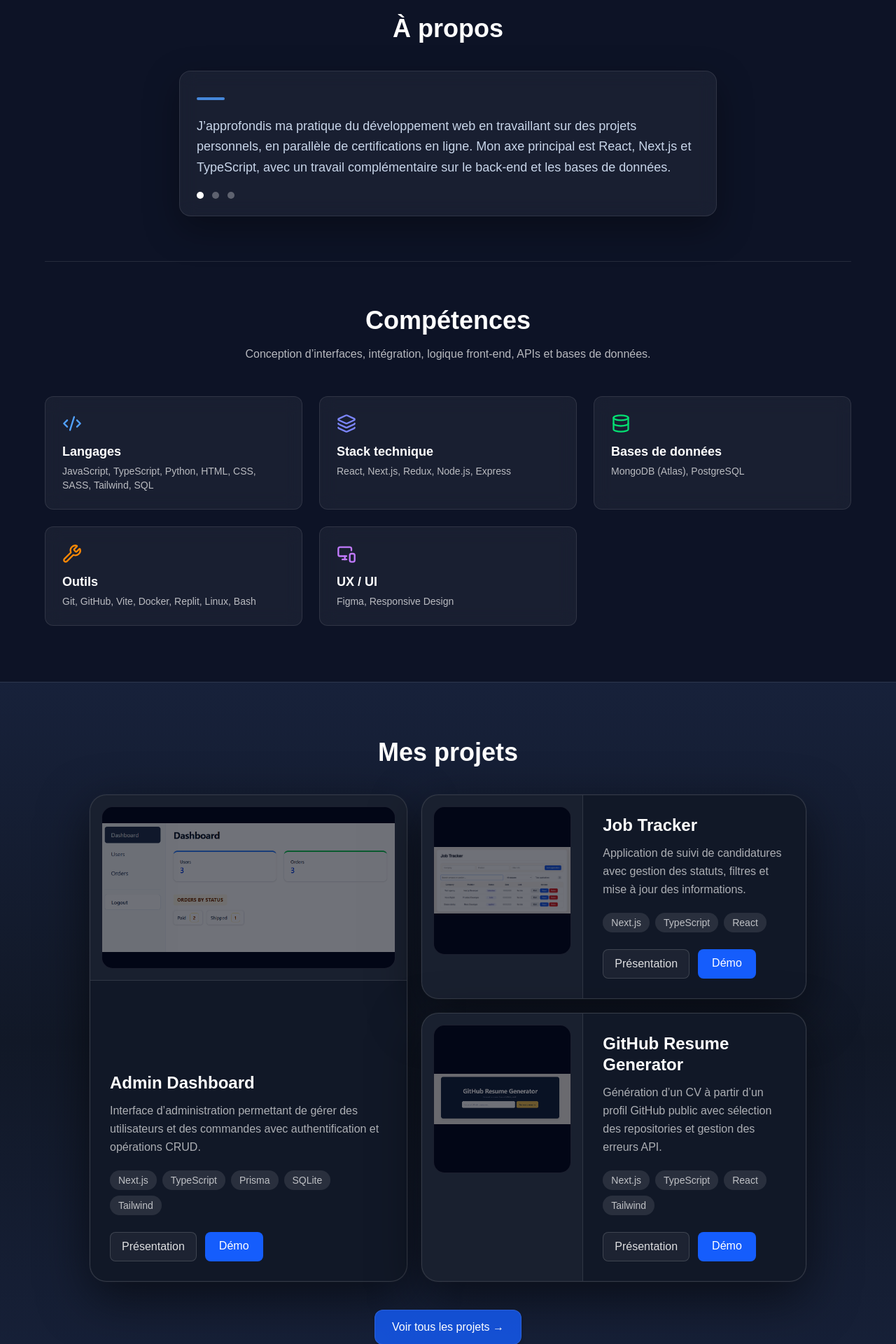
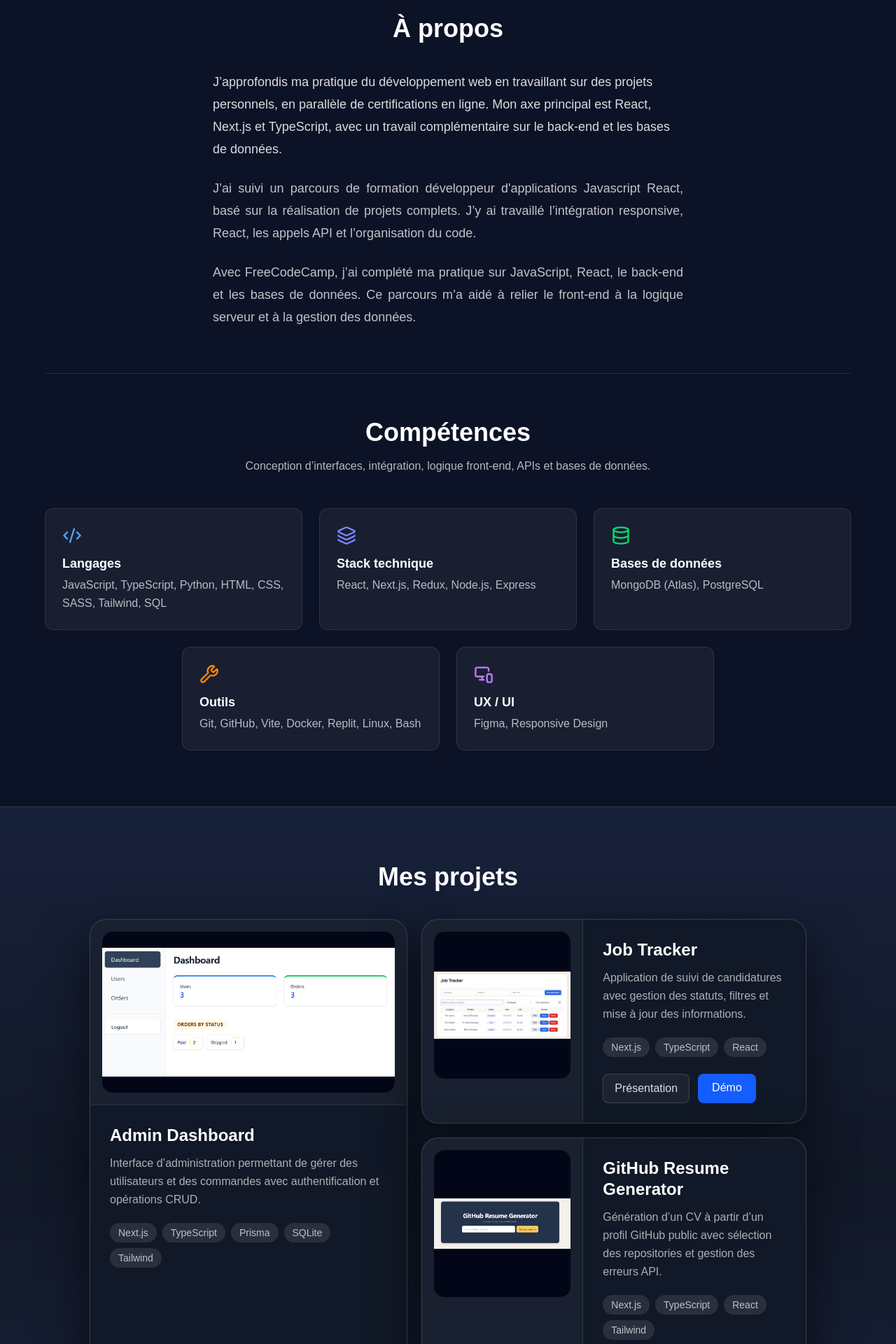
Before and after one commit to m-amroune/portfolio, a Next.js app: page / in a window 1280 px wide. Shown: the part 620-2540 px from the top of the page at 70% size. Built offline with nearby package versions, Linux system fonts and the light colour scheme.

Commit message:
improve homepage content and project sections

```diff
--- a/app/page.tsx
+++ b/app/page.tsx
@@ -1,6 +1,5 @@
 "use client";
 
-import { useState } from "react";
 import Link from "next/link";
 
 import Navbar from "../components/Navbar";
@@ -20,24 +19,15 @@ import {
 } from "lucide-react";
 
 export default function Home() {
-  // Controls the active slide in the hero text card
-  const [aboutIndex, setAboutIndex] = useState(0);
-
-  // Hero text slides (content only, no dates)
-  const aboutSlides = [
-    {
-      label: null,
-      text: "J’approfondis ma pratique du développement web en travaillant sur des projets personnels, en parallèle de certifications en ligne. Mon axe principal est React, Next.js et TypeScript, avec un travail complémentaire sur le back-end et les bases de données.",
-    },
-    {
-      label: "OpenClassrooms",
-      text: "J’ai suivi un parcours de formation développeur d'applications Javascript React, basé sur la réalisation de projets complets. J’y ai travaillé l’intégration responsive, React, les appels API et l’organisation du code.",
-    },
-    {
-      label: "FreeCodeCamp",
-      text: "Avec FreeCodeCamp, j’ai complété ma pratique sur JavaScript, React, le back-end et les bases de données. Ce parcours m’a aidé à relier le front-end à la logique serveur et à la gestion des données.",
-    },
-  ];
+  // Hero text slides
+  const aboutContent = {
+    intro:
+      "J’approfondis ma pratique du développement web en travaillant sur des projets personnels, en parallèle de certifications en ligne. Mon axe principal est React, Next.js et TypeScript, avec un travail complémentaire sur le back-end et les bases de données.",
+    openClassrooms:
+      "J’ai suivi un parcours de formation développeur d'applications Javascript React, basé sur la réalisation de projets complets. J’y ai travaillé l’intégration responsive, React, les appels API et l’organisation du code.",
+    freeCodeCamp:
+      "Avec FreeCodeCamp, j’ai complété ma pratique sur JavaScript, React, le back-end et les bases de données. Ce parcours m’a aidé à relier le front-end à la logique serveur et à la gestion des données.",
+  };
 
   // Projects displayed on the home page
   const projects = [
@@ -199,43 +189,18 @@ export default function Home() {
               À propos
             </h2>
 
-            <div
-              className="
-        mx-auto max-w-3xl
-        rounded-2xl border border-white/10
-        bg-white/5 p-6 backdrop-blur-md
-        shadow-[0_18px_50px_rgba(0,0,0,0.35)]
-      "
-            >
-              {aboutSlides[aboutIndex].label ? (
-                <div className="mb-2 text-base font-semibold text-white/80">
-                  {aboutSlides[aboutIndex].label}
-                </div>
-              ) : (
-                <div className="mb-4">
-                  <span className="inline-block h-1 w-10 rounded-full bg-blue-400/80" />
-                </div>
-              )}
-
-              <p className="text-lg leading-relaxed text-blue-100/90">
-                {aboutSlides[aboutIndex].text}
+            <div className="mx-auto max-w-2xl space-y-6">
+              <p className="text-lg leading-8 text-white/85">
+                {aboutContent.intro}
               </p>
 
-              <div className="mt-5 flex gap-3">
-                {aboutSlides.map((_, i) => (
-                  <button
-                    key={i}
-                    type="button"
-                    onClick={() => setAboutIndex(i)}
-                    aria-label={`Slide ${i + 1}`}
-                    className={`h-2.5 w-2.5 rounded-full transition ${
-                      i === aboutIndex
-                        ? "bg-white"
-                        : "bg-white/30 hover:bg-white/60"
-                    }`}
-                  />
-                ))}
-              </div>
+              <p className="text-justify text-lg leading-8 text-white/75">
+                {aboutContent.openClassrooms}
+              </p>
+
+              <p className="text-justify text-lg leading-8 text-white/75">
+                {aboutContent.freeCodeCamp}
+              </p>
             </div>
 
             {/* Skills */}
@@ -249,28 +214,37 @@ export default function Home() {
                 </p>
               </div>
 
-              <div className="mt-12 grid gap-6 sm:grid-cols-2 lg:grid-cols-3">
+              <div className="mt-12 grid gap-6 sm:grid-cols-2 lg:grid-cols-6">
                 <SkillCard
+                  className="lg:col-span-2"
                   icon={<Code2 size={28} className="text-blue-400" />}
                   title="Langages"
                   text="JavaScript, TypeScript, Python, HTML, CSS, SASS, Tailwind, SQL"
                 />
+
                 <SkillCard
+                  className="lg:col-span-2"
                   icon={<Layers size={28} className="text-indigo-400" />}
                   title="Stack technique"
                   text="React, Next.js, Redux, Node.js, Express"
                 />
+
                 <SkillCard
+                  className="lg:col-span-2"
                   icon={<Database size={28} className="text-green-400" />}
                   title="Bases de données"
                   text="MongoDB (Atlas), PostgreSQL"
                 />
+
                 <SkillCard
+                  className="lg:col-span-2 lg:col-start-2"
                   icon={<Wrench size={28} className="text-orange-400" />}
                   title="Outils"
                   text="Git, GitHub, Vite, Docker, Replit, Linux, Bash"
                 />
+
                 <SkillCard
+                  className="lg:col-span-2"
                   icon={
                     <MonitorSmartphone size={28} className="text-purple-400" />
                   }
@@ -304,7 +278,14 @@ export default function Home() {
             <div className="text-center">
               <Link
                 href="/projects"
-                className="inline-flex items-center gap-2 px-6 py-3 rounded-xl bg-blue-600/80 hover:bg-blue-700 transition border border-white/10 shadow-md hover:shadow-blue-900/30"
+                className="
+    inline-flex cursor-pointer items-center gap-2
+    rounded-xl border border-white/10
+    bg-blue-600 px-6 py-3
+    text-base font-medium text-white
+    shadow-md transition
+    hover:bg-blue-500 hover:shadow-blue-900/30
+  "
               >
                 Voir tous les projets →
               </Link>
@@ -334,21 +315,25 @@ export default function Home() {
 }
 
 /* ===================== SKILL CARD ===================== */
-// Simple presentational component for skill blocks
+
 function SkillCard({
   icon,
   title,
   text,
+  className = "",
 }: {
   icon: React.ReactNode;
   title: string;
   text: string;
+  className?: string;
 }) {
   return (
-    <div className="bg-white/5 border border-white/10 backdrop-blur-md p-6 rounded-xl hover:bg-white/10 transition hover:-translate-y-1">
+    <div
+      className={`rounded-xl border border-white/10 bg-white/5 p-6 backdrop-blur-md transition hover:-translate-y-1 hover:bg-white/10 ${className}`}
+    >
       <div className="mb-3">{icon}</div>
       <h3 className="text-lg font-semibold mb-1">{title}</h3>
-      <p className="text-white/70 text-sm">{text}</p>
+      <p className="text-base leading-relaxed text-white/70">{text}</p>
     </div>
   );
 }
--- a/components/HomeProjectCard.tsx
+++ b/components/HomeProjectCard.tsx
@@ -61,21 +61,19 @@ export default function HomeProjectCard({
               width={900}
               height={520}
               className={`
-      w-full object-contain opacity-75 brightness-75 contrast-110
-      ${isTall ? "h-[230px]" : "h-[210px]"}
-    `}
+    w-full object-contain
+    ${isTall ? "h-[230px]" : "h-[210px]"}
+  `}
             />
-
-            <div className="pointer-events-none absolute inset-0 bg-[#020617]/25" />
           </div>
         </div>
 
         {/* Project content */}
         <div
           className={`
-            flex flex-col text-left
-            ${isTall ? "flex-1 justify-end p-7" : "justify-center p-7"}
-          `}
+    flex flex-col text-left
+    ${isTall ? "flex-1 justify-start p-7" : "justify-center p-7"}
+  `}
         >
           {/* Project title */}
           <h3 className="mb-3 text-2xl font-bold leading-tight text-white">
@@ -100,7 +98,9 @@ export default function HomeProjectCard({
           )}
 
           {/* Project actions */}
-          <div className="flex flex-wrap gap-3">
+          <div
+            className={`flex flex-wrap gap-3 ${isTall ? "mt-auto pt-6" : ""}`}
+          >
             {path && (
               <Link
                 href={path}
```
